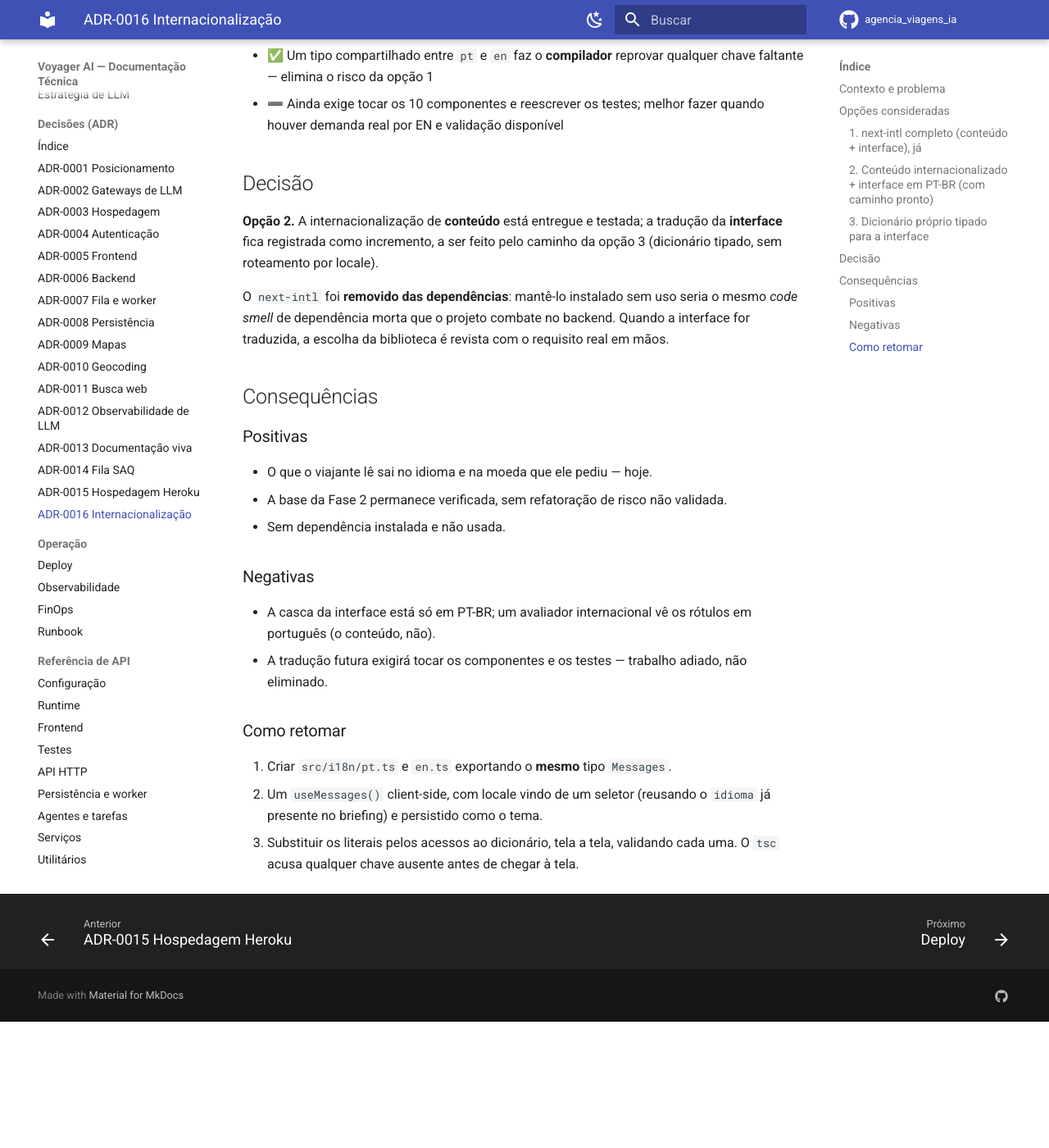
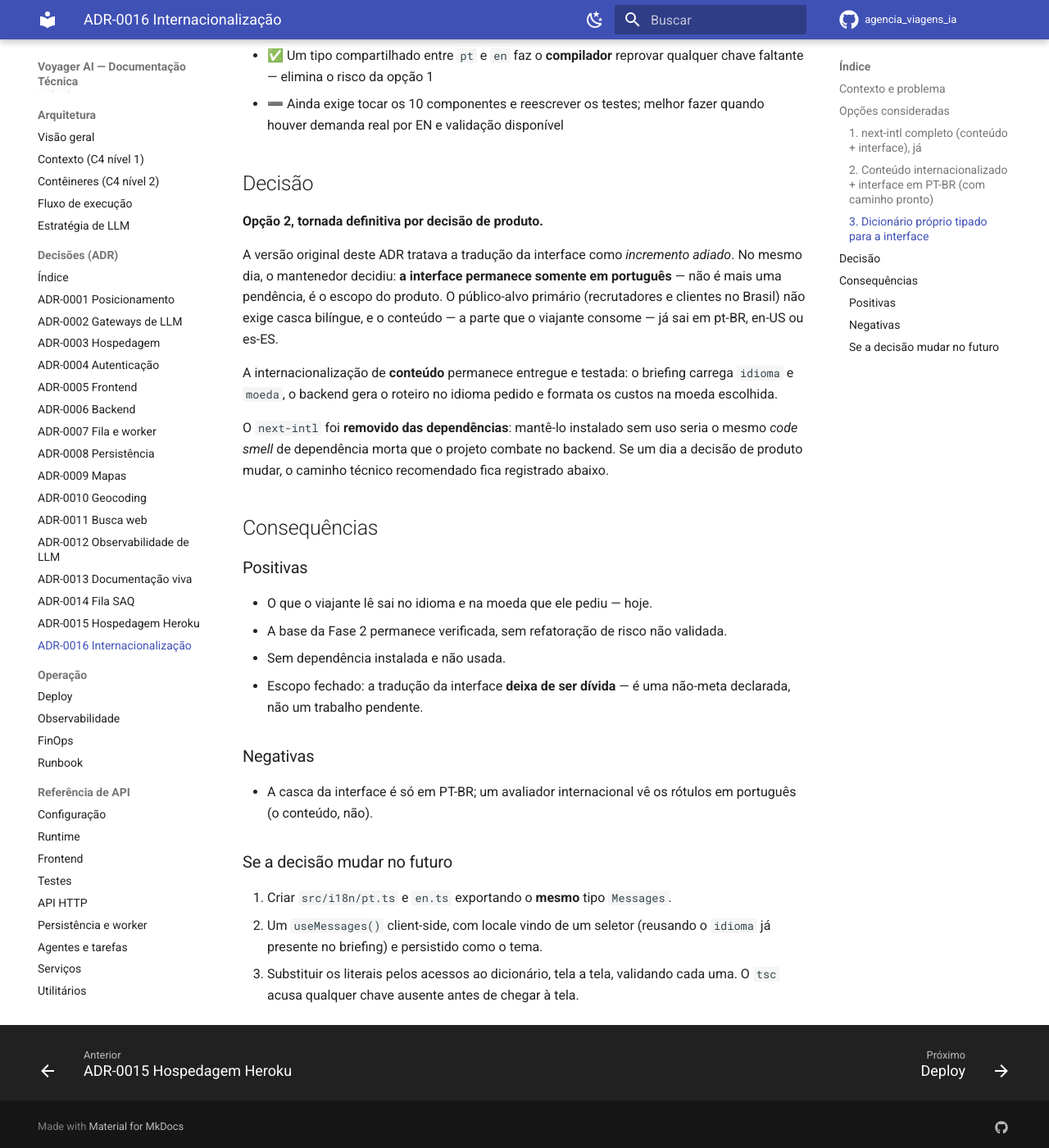
Before and after one commit to henriquebotelhogomes/agencia_viagens_ia, an MkDocs documentation site: the page built from docs/adr/0016-i18n.md, in a window 1280 px wide and 1400 px high, scrolled down 1217 px. Shown: the whole window at 82% size. Built offline with MkDocs 1.6.1 and Material for MkDocs 9.7.7, drawn with Linux system fonts in a browser that asks for light colours; comment, search, counter and statistics services are not loaded; before the commit the page ends 2463 px from its top, so only the background shows below that; some of the changed text lies outside the part shown.

Commit message:
docs(i18n): interface somente em portugues por decisao de produto
O mantenedor decidiu que a interface nao sera traduzida: o publico-alvo
primario nao exige casca bilingue, e o conteudo (roteiro + moeda) ja sai no
idioma e na moeda que o usuario escolhe no briefing.

- ADR-0016 atualizado: a traducao da interface deixa de ser pendencia e vira
  nao-meta declarada; o caminho tecnico fica registrado caso a decisao mude
- FR-10 do PRD reescrito para refletir o escopo real
- specs/09 (secao 9) anotada com a decisao revisada, apontando o ADR
- Checklist da Fase 2 sincronizado com o que foi entregue no commit anterior
  (restam: export MD, deploy do frontend, Lighthouse, aposentar Streamlit)
- Corrigida referencia obsoleta Arq (a D7 e SAQ desde o ADR-0014)

PRD v1.22

```diff
--- a/docs/adr/0016-i18n.md
+++ b/docs/adr/0016-i18n.md
@@ -1,7 +1,7 @@
-# ADR-0016 — Internacionalização: conteúdo agora, interface depois
+# ADR-0016 — Internacionalização: conteúdo sim, interface em português
 
 - **Status**: Aceita
-- **Data**: 2026-07-31
+- **Data**: 2026-07-31 (atualizada no mesmo dia — ver [Decisão](#decisao))
 - **Contexto do PRD**: D5 / specs 09 §9
 
 ## Contexto e problema
@@ -47,14 +47,22 @@
 
 ## Decisão
 
-**Opção 2.** A internacionalização de **conteúdo** está entregue e testada; a
-tradução da **interface** fica registrada como incremento, a ser feito pelo
-caminho da opção 3 (dicionário tipado, sem roteamento por locale).
+**Opção 2, tornada definitiva por decisão de produto.**
+
+A versão original deste ADR tratava a tradução da interface como *incremento
+adiado*. No mesmo dia, o mantenedor decidiu: **a interface permanece somente em
+português** — não é mais uma pendência, é o escopo do produto. O público-alvo
+primário (recrutadores e clientes no Brasil) não exige casca bilíngue, e o
+conteúdo — a parte que o viajante consome — já sai em pt-BR, en-US ou es-ES.
+
+A internacionalização de **conteúdo** permanece entregue e testada: o briefing
+carrega `idioma` e `moeda`, o backend gera o roteiro no idioma pedido e formata
+os custos na moeda escolhida.
 
 O `next-intl` foi **removido das dependências**: mantê-lo instalado sem uso
 seria o mesmo *code smell* de dependência morta que o projeto combate no
-backend. Quando a interface for traduzida, a escolha da biblioteca é revista com
-o requisito real em mãos.
+backend. Se um dia a decisão de produto mudar, o caminho técnico recomendado
+fica registrado abaixo.
 
 ## Consequências
 
@@ -63,15 +71,15 @@
 - O que o viajante lê sai no idioma e na moeda que ele pediu — hoje.
 - A base da Fase 2 permanece verificada, sem refatoração de risco não validada.
 - Sem dependência instalada e não usada.
+- Escopo fechado: a tradução da interface **deixa de ser dívida** — é uma
+  não-meta declarada, não um trabalho pendente.
 
 ### Negativas
 
-- A casca da interface está só em PT-BR; um avaliador internacional vê os
-  rótulos em português (o conteúdo, não).
-- A tradução futura exigirá tocar os componentes e os testes — trabalho adiado,
-  não eliminado.
+- A casca da interface é só em PT-BR; um avaliador internacional vê os rótulos
+  em português (o conteúdo, não).
 
-### Como retomar
+### Se a decisão mudar no futuro
 
 1. Criar `src/i18n/pt.ts` e `en.ts` exportando o **mesmo** tipo `Messages`.
 2. Um `useMessages()` client-side, com locale vindo de um seletor (reusando o
```
Also changed, not shown: PRD.md (+25 -15 lines), docs/adr/index.md (+1 -1 lines), specs/09-frontend-ux.md (+8 -2 lines).
